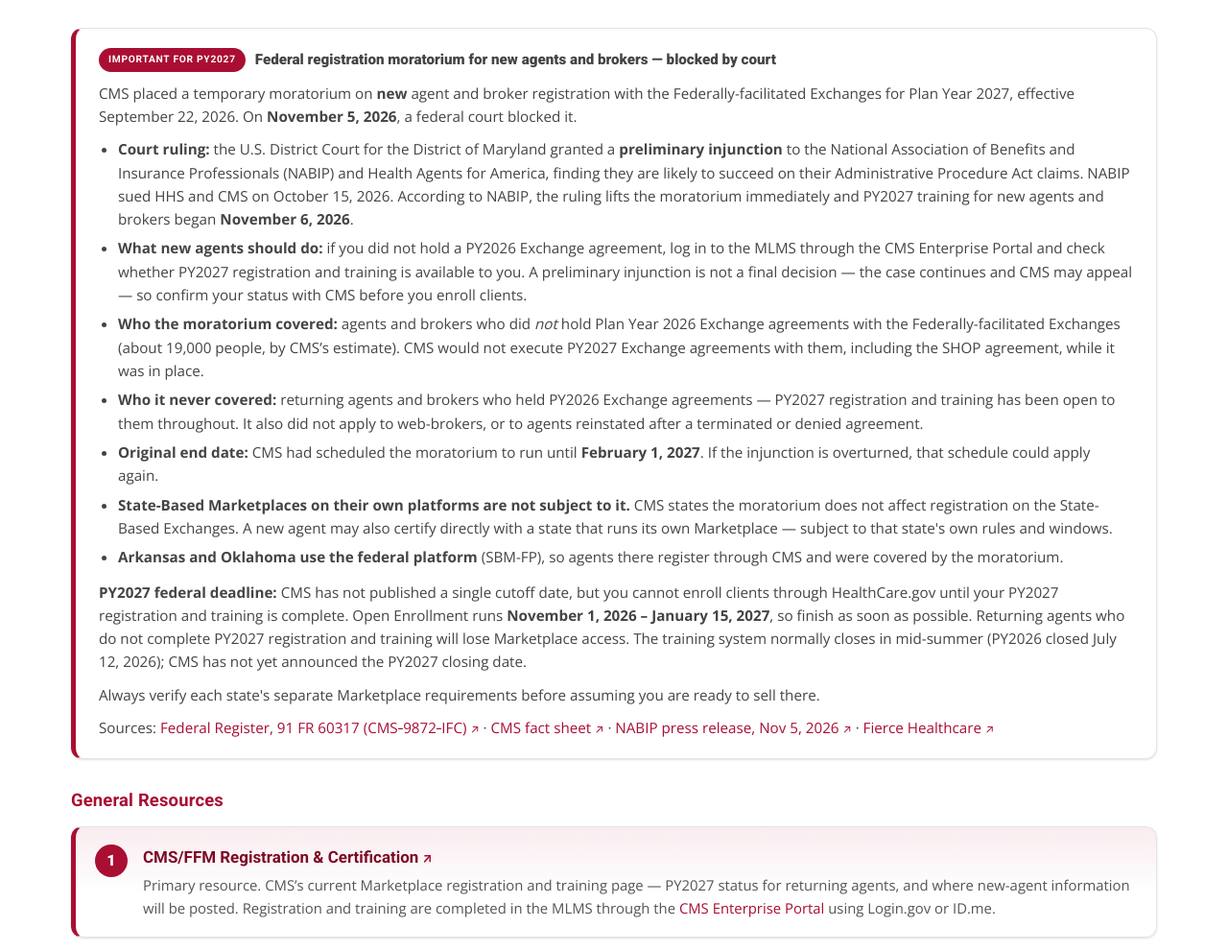
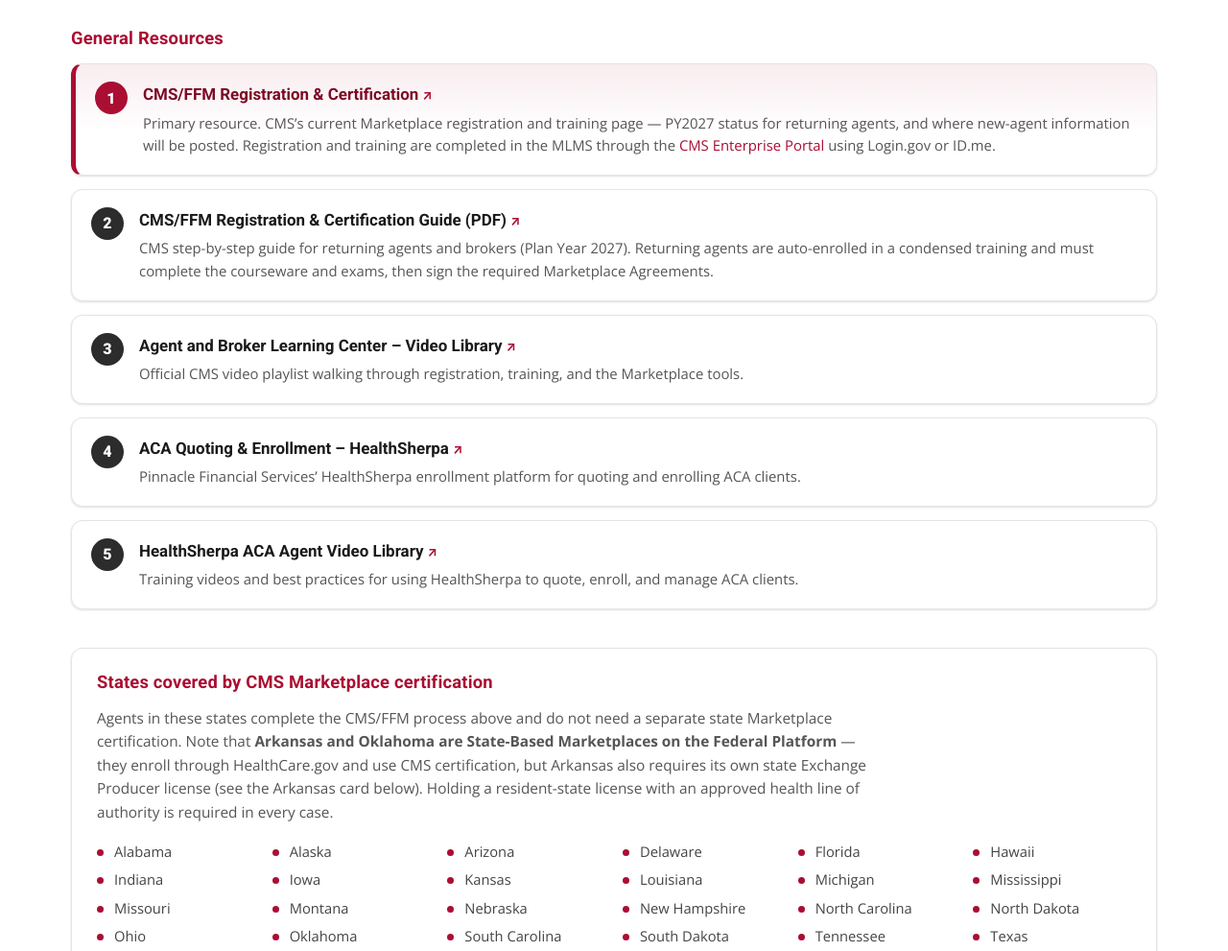
Before and after one commit to samueltrippmedicare-coder/aca-certification-hub, a plain HTML site: page index.html in a window 1280 px wide. Shown: the part 1044-2035 px from the top of the page at 96% size. Drawn offline with nearby package versions, Linux system fonts and the light colour scheme.

Commit message:
Remove PY2027 moratorium notice to keep the hub evergreen (#8)
Claude-Session: https://claude.ai/code/session_01GKHuyJNPLMm8c2szoJAdmi

Co-authored-by: Claude <noreply@anthropic.com>

```diff
--- a/index.html
+++ b/index.html
@@ -71,27 +71,6 @@
         <div class="section-head">
           <h2 id="federal-title">Federal Marketplace Resources</h2>
           <p class="section-sub">If you sell in a state that uses the Federally-facilitated Marketplace (FFM) on HealthCare.gov, you complete CMS Marketplace registration and training once through CMS. The same federal process also covers <strong>State-Based Marketplaces on the Federal Platform (SBM-FP)</strong> &mdash; but an SBM-FP state may still add its own requirements on top (Arkansas does; see its card below).</p>
-        </div>
-
-        <!-- PY2027 federal registration moratorium -->
-        <div class="notice" role="note" aria-labelledby="pause-title">
-          <p class="notice-title" id="pause-title">
-            <span class="notice-tag">Important for PY2027</span>
-            Federal registration moratorium for new agents and brokers &mdash; blocked by court
-          </p>
-          <p>CMS placed a temporary moratorium on <strong>new</strong> agent and broker registration with the Federally-facilitated Exchanges for Plan Year 2027, effective September 22, 2026. On <strong>November 5, 2026</strong>, a federal court blocked it.</p>
-          <ul>
-            <li><strong>Court ruling:</strong> the U.S. District Court for the District of Maryland granted a <strong>preliminary injunction</strong> to the National Association of Benefits and Insurance Professionals (NABIP) and Health Agents for America, finding they are likely to succeed on their Administrative Procedure Act claims. NABIP sued HHS and CMS on October 15, 2026. According to NABIP, the ruling lifts the moratorium immediately and PY2027 training for new agents and brokers began <strong>November 6, 2026</strong>.</li>
-            <li><strong>What new agents should do:</strong> if you did not hold a PY2026 Exchange agreement, log in to the MLMS through the CMS Enterprise Portal and check whether PY2027 registration and training is available to you. A preliminary injunction is not a final decision &mdash; the case continues and CMS may appeal &mdash; so confirm your status with CMS before you enroll clients.</li>
-            <li><strong>Who the moratorium covered:</strong> agents and brokers who did <em>not</em> hold Plan Year 2026 Exchange agreements with the Federally-facilitated Exchanges (about 19,000 people, by CMS&rsquo;s estimate). CMS would not execute PY2027 Exchange agreements with them, including the SHOP agreement, while it was in place.</li>
-            <li><strong>Who it never covered:</strong> returning agents and brokers who held PY2026 Exchange agreements &mdash; PY2027 registration and training has been open to them throughout. It also did not apply to web-brokers, or to agents reinstated after a terminated or denied agreement.</li>
-            <li><strong>Original end date:</strong> CMS had scheduled the moratorium to run until <strong>February 1, 2027</strong>. If the injunction is overturned, that schedule could apply again.</li>
-            <li><strong>State-Based Marketplaces on their own platforms are not subject to it.</strong> CMS states the moratorium does not affect registration on the State-Based Exchanges. A new agent may also certify directly with a state that runs its own Marketplace &mdash; subject to that state's own rules and windows.</li>
-            <li><strong>Arkansas and Oklahoma use the federal platform</strong> (SBM-FP), so agents there register through CMS and were covered by the moratorium.</li>
-          </ul>
-          <p><strong>PY2027 federal deadline:</strong> CMS has not published a single cutoff date, but you cannot enroll clients through HealthCare.gov until your PY2027 registration and training is complete. Open Enrollment runs <strong>November 1, 2026 &ndash; January 15, 2027</strong>, so finish as soon as possible. Returning agents who do not complete PY2027 registration and training will lose Marketplace access. The training system normally closes in mid-summer (PY2026 closed July 12, 2026); CMS has not yet announced the PY2027 closing date.</p>
-          <p>Always verify each state's separate Marketplace requirements before assuming you are ready to sell there.</p>
-          <p class="notice-src">Sources: <a href="https://www.federalregister.gov/documents/2026/09/23/2026-19493/patient-protection-and-affordable-care-act-temporary-moratoria-on-certain-agent-and-broker" target="_blank" rel="noopener noreferrer">Federal Register, 91 FR 60317 (CMS&#8209;9872&#8209;IFC)<span class="ext" aria-hidden="true">&#8599;</span></a> &middot; <a href="https://www.cms.gov/newsroom/fact-sheets/federal-marketplace-ffe-sbe-fp-anti-fraud-actions" target="_blank" rel="noopener noreferrer">CMS fact sheet<span class="ext" aria-hidden="true">&#8599;</span></a> &middot; <a href="https://nabip.org/media/11452/cms-lawsuit-hearing_press-release_261105.pdf" target="_blank" rel="noopener noreferrer">NABIP press release, Nov 5, 2026<span class="ext" aria-hidden="true">&#8599;</span></a> &middot; <a href="https://www.fiercehealthcare.com/payers/nabip-sues-cms-over-moratorium-new-aca-broker-registrations" target="_blank" rel="noopener noreferrer">Fierce Healthcare<span class="ext" aria-hidden="true">&#8599;</span></a></p>
         </div>
 
         <h3 class="group-title">General Resources</h3>
```
